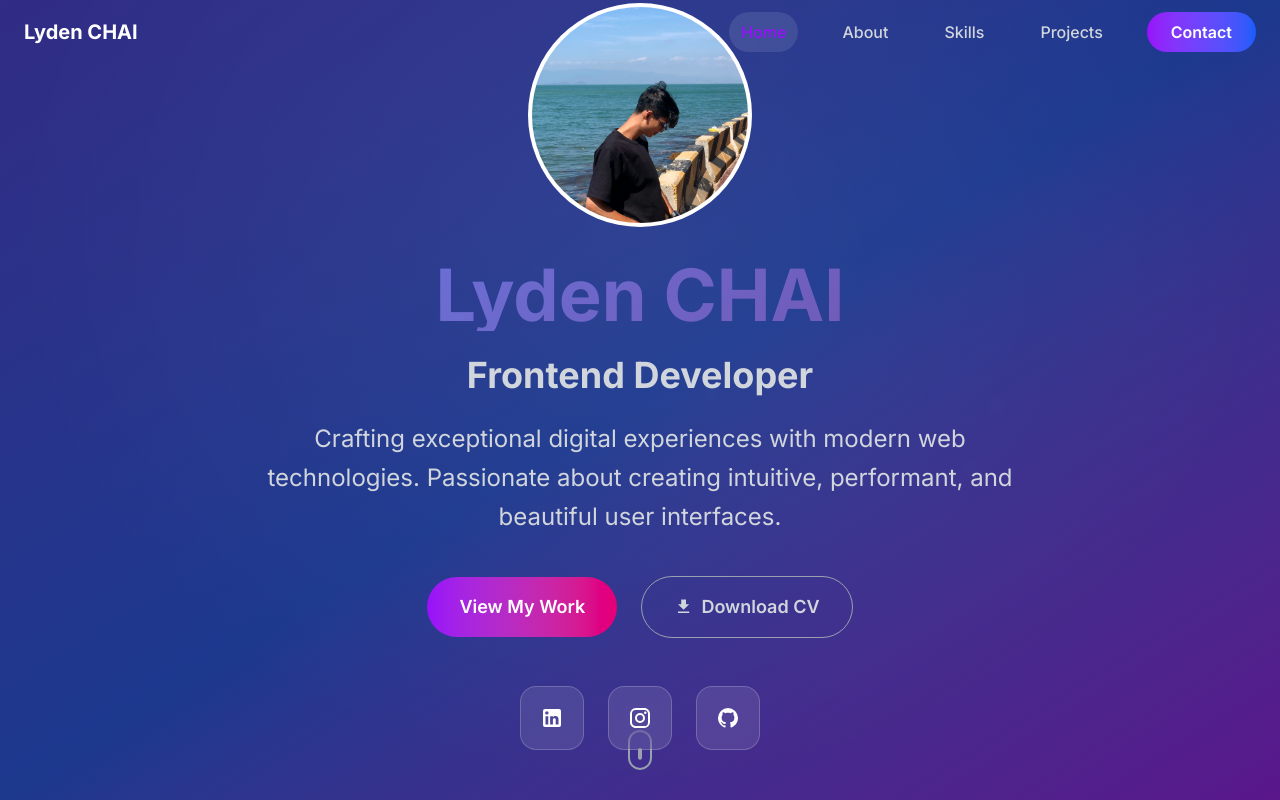
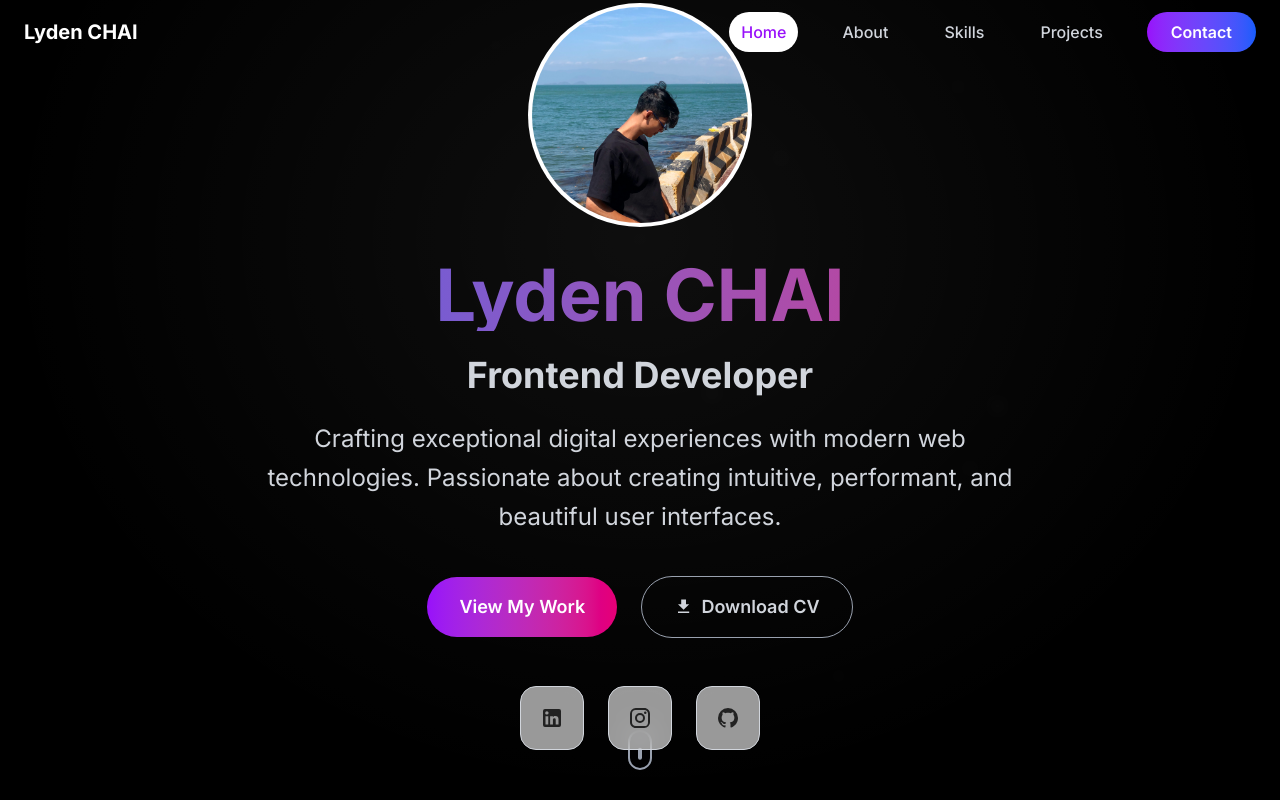
Before and after one commit to lydenchai/lyden-portfolio, a React (Vite) app: page / in a window 1280 px wide. Shown: the top 800 px of the page. Built offline with nearby package versions, Linux system fonts and the light colour scheme.

Commit message:
update UI

```diff
--- a/src/components/Contact.tsx
+++ b/src/components/Contact.tsx
@@ -104,14 +104,15 @@ const Contact = () => {
   return (
     <section
       id="contact"
-  className="py-12 sm:py-16 lg:py-20 bg-gradient-to-br from-indigo-900 via-blue-900 to-purple-900 relative overflow-hidden"
+      className="py-12 sm:py-16 lg:py-20 bg-gradient-to-br from-indigo-900 via-blue-900 to-purple-900 relative overflow-hidden"
     >
       {/* Animated gradient overlay */}
       <div className="absolute inset-0 pointer-events-none z-0">
         <motion.div
           className="w-full h-full"
           style={{
-            background: "radial-gradient(ellipse at 50% 30%, rgba(255,255,255,0.08) 0%, rgba(0,0,0,0) 70%)"
+            background:
+              "radial-gradient(ellipse at 50% 30%, rgba(255,255,255,0.08) 0%, rgba(0,0,0,0) 70%)",
           }}
           animate={{
             opacity: [0.7, 1, 0.7],
@@ -193,7 +194,7 @@ const Contact = () => {
                   whileHover={{ x: 10 }}
                   className="flex items-center gap-3 sm:gap-4 text-gray-300 hover:text-white transition-colors duration-300 group"
                 >
-                  <div className="w-10 h-10 sm:w-12 sm:h-12 lg:w-14 lg:h-14 bg-gradient-to-r from-purple-600 to-pink-600 rounded-full flex items-center justify-center group-hover:shadow-lg group-hover:shadow-purple-500/25 transition-shadow duration-300">
+                  <div className="w-10 h-10 sm:w-12 sm:h-12 lg:w-14 lg:h-14 bg-white/60 backdrop-blur-md border border-gray-300 rounded-full flex items-center justify-center group-hover:shadow-lg transition-shadow duration-300">
                     <Icon
                       size={18}
                       className="sm:w-5 sm:h-5 lg:w-6 lg:h-6 text-white"
--- a/src/components/Hero.tsx
+++ b/src/components/Hero.tsx
@@ -8,13 +8,14 @@ import myPhoto from "../../public/images/photo.jpeg";
 
 const Hero = () => {
   return (
-  <section className="min-h-screen flex items-center justify-center relative overflow-hidden bg-gradient-to-br from-indigo-900 via-blue-900 to-purple-900">
+    <section className="min-h-screen flex items-center justify-center relative overflow-hidden bg-black">
       {/* Animated gradient overlay */}
       <div className="absolute inset-0 pointer-events-none z-0">
         <motion.div
           className="w-full h-full"
           style={{
-            background: "radial-gradient(ellipse at 50% 30%, rgba(255,255,255,0.08) 0%, rgba(0,0,0,0) 70%)"
+            background:
+              "radial-gradient(ellipse at 50% 30%, rgba(255,255,255,0.08) 0%, rgba(0,0,0,0) 70%)",
           }}
           animate={{
             opacity: [0.7, 1, 0.7],
@@ -57,11 +58,11 @@ const Hero = () => {
             {/* Radial glow behind profile image */}
             <div className="absolute inset-0 rounded-full bg-gradient-radial from-blue-400/30 via-purple-500/20 to-transparent blur-2xl scale-110"></div>
             <div className="relative rounded-full bg-gradient-to-r bg-white p-1 h-full w-full">
-            <img
-              src={myPhoto}
-              alt="Profile"
-              className="w-full h-full rounded-full object-cover"
-            />
+              <img
+                src={myPhoto}
+                alt="Profile"
+                className="w-full h-full rounded-full object-cover"
+              />
             </div>
           </div>
 
@@ -71,7 +72,7 @@ const Hero = () => {
             animate={{ opacity: 1, scale: 1 }}
             transition={{ delay: 0.3, duration: 0.8 }}
           >
-            <span className="text-gradient mb-3 sm:mb-4 lg:mb-6 line-height-1">
+            <span className="text-gradient mb-3 sm:mb-4 lg:mb-6 line-height-1 bg-gradient-to-r from-blue-600 to-pink-600 ">
               Lyden CHAI
             </span>
             <span className="text-gray-300 text-lg sm:text-xl md:text-2xl lg:text-3xl xl:text-4xl">
@@ -151,14 +152,14 @@ const Hero = () => {
                 href={href}
                 target="_blank"
                 rel="noopener noreferrer"
-                className="group relative w-10 h-10 sm:w-12 sm:h-12 md:w-14 md:h-14 lg:w-16 lg:h-16 bg-white/10 backdrop-blur-xl border border-white/20 rounded-xl sm:rounded-2xl flex items-center justify-center hover:bg-white/20 transition-all duration-500 hover:scale-110 hover:shadow-xl"
+                className="group relative w-10 h-10 sm:w-12 sm:h-12 md:w-14 md:h-14 lg:w-16 lg:h-16 bg-white/60 backdrop-blur-md border border-gray-300 rounded-xl sm:rounded-2xl flex items-center justify-center hover:bg-white transition-all duration-500 hover:scale-110 hover:shadow-xl"
                 whileHover={{ scale: 1.1 }}
                 whileTap={{ scale: 0.95 }}
               >
                 <Icon
                   path={icon}
                   size={1}
-                  color="white"
+                  color="#222"
                   className="sm:w-6 sm:h-6 lg:w-10 lg:h-10 group-hover:scale-110 transition-transform duration-300"
                 />
                 <span className="sr-only">{label}</span>
--- a/src/components/Navbar.tsx
+++ b/src/components/Navbar.tsx
@@ -73,7 +73,9 @@ const Navbar = () => {
       animate={{ y: 0 }}
       transition={{ duration: 0.5 }}
       className={`fixed top-0 w-full z-50 transition-all duration-300 ${
-        scrolled ? "bg-white/90 backdrop-blur-md shadow-lg" : "bg-transparent"
+        scrolled
+          ? "bg-white/60 backdrop-blur-md border border-gray-300 shadow-lg"
+          : "bg-transparent"
       }`}
     >
       <div className="container mx-auto px-4 sm:px-6">
@@ -107,7 +109,7 @@ const Navbar = () => {
                   href={item.href}
                   className={`relative font-medium transition-all duration-300 px-2 py-1 lg:px-3 lg:py-2 text-sm lg:text-base ${
                     isActive
-                      ? "text-purple-600 bg-white/10 backdrop-blur-md rounded-full"
+                      ? "text-purple-600 bg-white backdrop-blur-md rounded-full"
                       : scrolled
                       ? "text-gray-700 hover:text-purple-600 hover:bg-purple-50/50 rounded-full"
                       : "text-gray-300 hover:text-white hover:bg-white/10 rounded-full"
```
